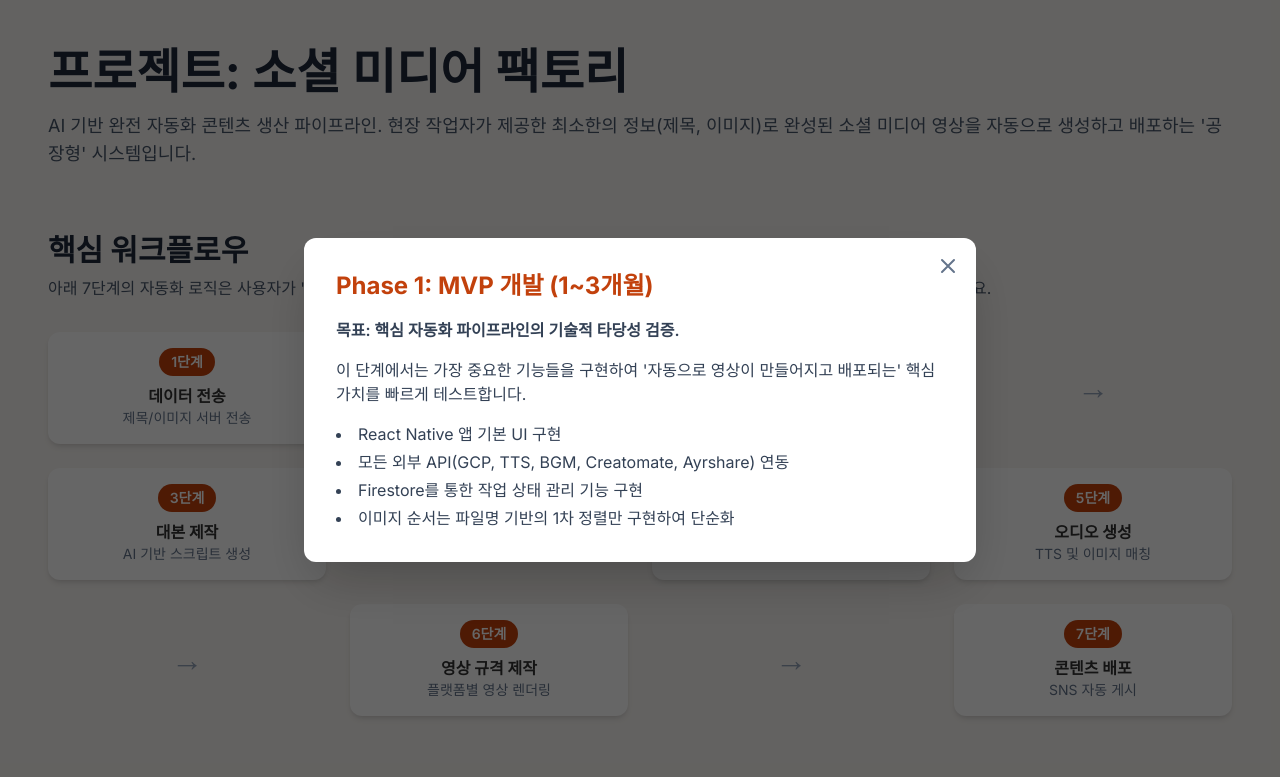
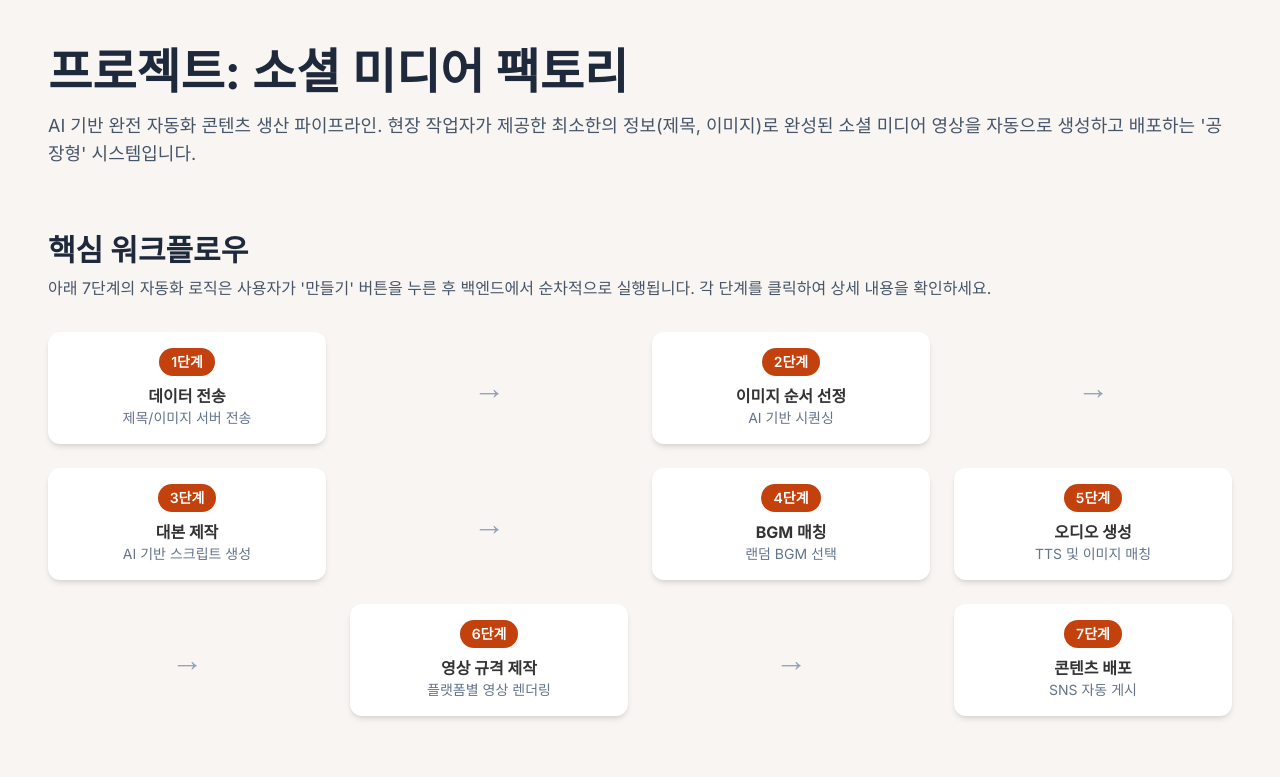
Before and after one commit to garimto81/autocreate, a plain HTML site: page index.html in a window 1280 px wide. Shown: the top 777 px of the page. Drawn offline with nearby package versions, Linux system fonts and the light colour scheme.

Commit message:
Update index.html

```diff
--- a/index.html
+++ b/index.html
@@ -8,7 +8,7 @@
     <!-- Visualization & Content Choices: Report Info -> Project Workflow, Tech Stack, Roadmap. Goal -> Explain a complex system and plan. Viz/Presentation -> Interactive HTML/CSS diagrams (workflow, timeline) and interactive cards (tech stack). Interaction -> Click-to-reveal details in a central modal popup, providing context without losing the main view. Clicking outside or the active element again closes the modal. Justification -> Translates linear text into a spatial, interactive layout, improving comprehension and engagement. Library/Method -> Vanilla JS for interactions, Tailwind CSS for layout and styling. -->
     <!-- CONFIRMATION: NO SVG graphics used. NO Mermaid JS used. -->
 
-    <title>프로젝트 '소셜 미디어 팩토리' 인터랙티브 기획서 (팝업 UI 적용)</title>
+    <title>프로젝트 '소셜 미디어 팩토리' 인터랙티브 기획서 (UI 수정 적용)</title>
     <script src="https://cdn.tailwindcss.com"></script>
     <link rel="preconnect" href="https://fonts.googleapis.com">
     <link rel="preconnect" href="https://fonts.gstatic.com" crossorigin>
@@ -73,7 +73,7 @@
             <section id="workflow">
                 <h2 class="text-3xl font-bold text-slate-800 mb-2">핵심 워크플로우</h2>
                 <p class="text-slate-600 mb-8">아래 7단계의 자동화 로직은 사용자가 '만들기' 버튼을 누른 후 백엔드에서 순차적으로 실행됩니다. 각 단계를 클릭하여 상세 내용을 확인하세요.</p>
-                <div class="grid grid-cols-1 md:grid-cols-2 lg:grid-cols-3 xl:grid-cols-4 gap-6 items-center">
+                <div class="grid grid-cols-1 md:grid-cols-2 lg:grid-cols-3 xl:grid-cols-4 gap-6 items-center max-w-7xl mx-auto">
                     <div id="step-1" class="workflow-step card p-4 text-center">
                         <span class="inline-block accent-bg text-white rounded-full px-3 py-1 text-sm font-semibold mb-2">1단계</span>
                         <h3 class="font-bold">데이터 전송</h3>
@@ -278,7 +278,7 @@
         document.addEventListener('DOMContentLoaded', () => {
             modalContainer.classList.add('opacity-0');
             modalContent.classList.add('scale-95');
-            handleInteraction('roadmap', 'phase-1');
+            // handleInteraction('roadmap', 'phase-1'); // 페이지 로드 시 기본 팝업이 뜨지 않도록 수정
         });
 
     </script>
```
